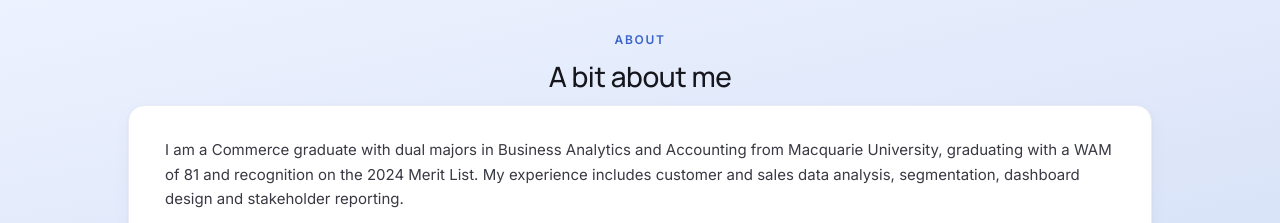
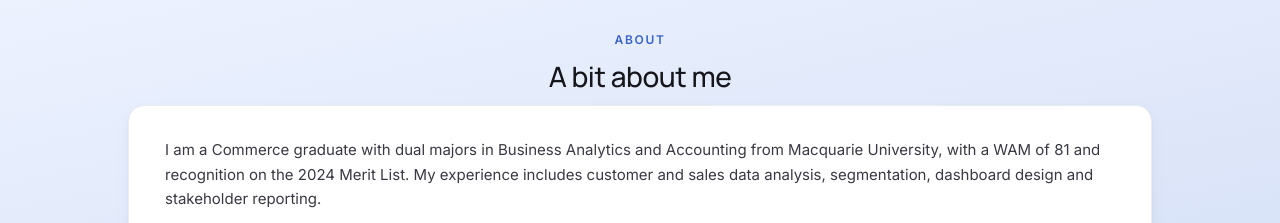
Before and after one commit to ZinZinAyeChan/zinzinayechan-portfolio-website, a plain HTML site: page index.html in a window 1280 px wide. Shown: the part 840-1063 px from the top of the page. Drawn offline with Linux system fonts and the light colour scheme.

Commit message:
Update index.html

```diff
--- a/index.html
+++ b/index.html
@@ -79,7 +79,7 @@
       <p class="section-eyebrow">About</p>
       <h2 class="section-title">A bit about me</h2>
       <div class="card about-card">
-        <p>I am a Commerce graduate with dual majors in Business Analytics and Accounting from Macquarie University, graduating with a WAM of 81 and recognition on the 2024 Merit List. My experience includes customer and sales data analysis, segmentation, dashboard design and stakeholder reporting.</p>
+        <p>I am a Commerce graduate with dual majors in Business Analytics and Accounting from Macquarie University, with a WAM of 81 and recognition on the 2024 Merit List. My experience includes customer and sales data analysis, segmentation, dashboard design and stakeholder reporting.</p>
         <p>I enjoy turning complex data into clear, practical insights that support business decisions. With a strong foundation in finance and accounting, I approach problems with both analytical and commercial thinking. I work confidently across SQL, Tableau, Excel, Python, and R to deliver structured analysis and clear reporting for stakeholders.</p>
         <div class="about-facts">
           <div class="fact">
@@ -464,7 +464,7 @@
 
         <article class="card exp-card edu-card">
           <div class="exp-head">
-            <h3>Bachelor of Commerce (Business Analytics &amp; Accounting)</h3>
+            <h3>Bachelor of Commerce ( Business Analytics &amp; Accounting )</h3>
             <span class="exp-date">Graduated Aug 2025</span>
           </div>
           <p class="exp-company">Macquarie University, Sydney</p>
```
